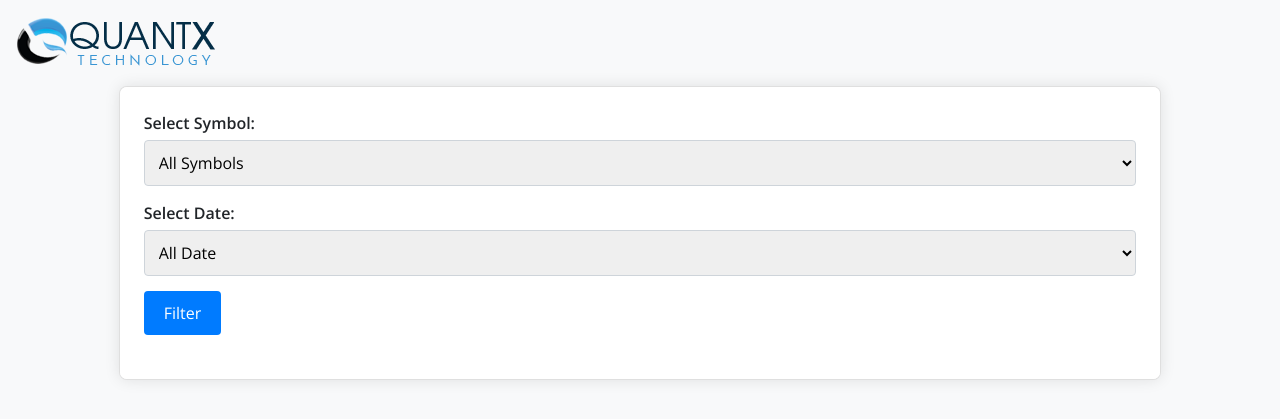
After one commit to mandeephp/Volatility_Chart, a Django app: template templates/core/home.html in a window 1280 px wide. The commit adds this page. Shown: the top 419 px of the page. Run offline with Django 5.2, Linux system fonts and the light colour scheme; the template is opened without the code that fills it, so the values that code supplies are empty.

Commit message:
updated the chart

```diff
--- a/core/urls.py
+++ b/core/urls.py
@@ -1,7 +1,9 @@
 from django.urls import path
 
-from core.views import chart_view
+from core.views import chart_view, home
 
 urlpatterns = [
-    path('', chart_view, name='chart'),
+    path('', home, name='home'),
+    path('chart/', chart_view, name='chart'),
+    # path('chart/', get_chart_data, name='get_chart_data'),
 ]
--- a/requirements.txt
+++ b/requirements.txt
@@ -4,9 +4,11 @@ mysqlclient==2.2.4
 numpy==2.1.0
 packaging==24.1
 pandas==2.2.2
+pandas_ta==0.3.14b0
 plotly==5.23.0
 python-dateutil==2.9.0.post0
 pytz==2024.1
+setuptools==73.0.1
 six==1.16.0
 sqlparse==0.5.1
 tenacity==9.0.0
--- a/templates/base.html
+++ b/templates/base.html
@@ -90,20 +90,9 @@
 <body>
 <nav class="navbar navbar-expand-lg navbar-dark">
     <div class="container-fluid">
-        <a class="navbar-brand" href="#">
+        <a class="navbar-brand" href="{% url 'home' %}">
             <img src="{% static 'assets/images/QUANTX-LOGO.png' %}" alt="Company Logo">
         </a>
-{#        <div class="d-flex">#}
-{#            {% if user.is_authenticated %}#}
-{#                <a href="{% url 'logout' %}">#}
-{#                    <button id="logoutBtn" class="btn btn-primary-light">Logout</button>#}
-{#                </a>#}
-{#            {% else %}#}
-{#                <a href="{% url 'login' %}">#}
-{#                    <button id="loginBtn" class="btn btn-primary-light">Login</button>#}
-{#                </a>#}
-{#            {% endif %}#}
-{#        </div>#}
     </div>
 </nav>
 
@@ -111,7 +100,6 @@
 {% endblock content %}
 
 <!-- Bootstrap Bundle with Popper -->
-    <script src="https://cdn.plot.ly/plotly-latest.min.js"></script>
 
 <script src="https://cdn.jsdelivr.net/npm/bootstrap@5.1.3/dist/js/bootstrap.bundle.min.js"></script>
 {% block extrascript %}
--- /dev/null
+++ b/templates/core/home.html
@@ -0,0 +1,82 @@
+{% extends 'base.html' %}
+{% block content %}
+    <style>
+        .chart-container {
+            height: 700px;
+            width: 100%;
+        }
+        .filter-form {
+            margin-bottom: 20px;
+        }
+        .filter-form .form-group {
+            margin-bottom: 15px;
+        }
+        .filter-form label {
+            display: block;
+            font-weight: bold;
+            margin-bottom: 5px;
+        }
+        .filter-form select,
+        .filter-form input[type="date"] {
+            width: 100%;
+            padding: 10px;
+            border: 1px solid #ced4da;
+            border-radius: 4px;
+        }
+        .filter-form button {
+            padding: 10px 20px;
+            border: none;
+            border-radius: 4px;
+            background-color: #007bff;
+            color: #fff;
+            font-size: 16px;
+            cursor: pointer;
+        }
+        .filter-form button:hover {
+            background-color: #0056b3;
+        }
+        .card {
+            box-shadow: 0 0 15px rgba(0,0,0,0.1);
+        }
+    </style>
+    <div class="container-fluid">
+        <div class="row justify-content-center">
+            <div class="col-xl-10 col-lg-11 col-md-12">
+                <div class="card">
+                    <div class="card-body">
+                        <form method="GET" action="{% url 'chart' %}" class="filter-form">
+                            <div class="form-group">
+                                <label for="symbol">Select Symbol:</label>
+                                <select id="symbol" name="symbol">
+                                    <option value="">All Symbols</option>
+                                    {% for symbol in symbols %}
+                                        <option value="{{ symbol.symbol }}"
+                                                {% if selected_symbol == symbol.symbol %}selected{% endif %}>
+                                            {{ symbol.symbol }}
+                                        </option>
+                                    {% endfor %}
+                                </select>
+                            </div>
+
+                             <div class="form-group">
+                                <label for="symbol">Select Date:</label>
+                                <select id="date" name="date">
+                                    <option value="">All Date</option>
+                                    {% for date in dates %}
+                                        <option value="{{ date.date|date:'Y-m-d' }}"
+                                                {% if selected_date == date.date %}selected{% endif %}>
+                                            {{ date.date }}
+                                        </option>
+                                    {% endfor %}
+                                </select>
+                            </div>
+
+
+                            <button type="submit">Filter</button>
+                        </form>
+                    </div>
+                </div>
+            </div>
+        </div>
+    </div>
+{% endblock %}
--- a/volatilitychart/settings.py
+++ b/volatilitychart/settings.py
@@ -37,7 +37,7 @@ INSTALLED_APPS = [
     'django.contrib.sessions',
     'django.contrib.messages',
     'django.contrib.staticfiles',
-    'core'
+    'core',
 ]
 
 MIDDLEWARE = [
```
Also changed, not shown: core/models.py (+13 -1 lines), core/views.py (+129 -46 lines), templates/core/chart.html (+57 -6 lines).
